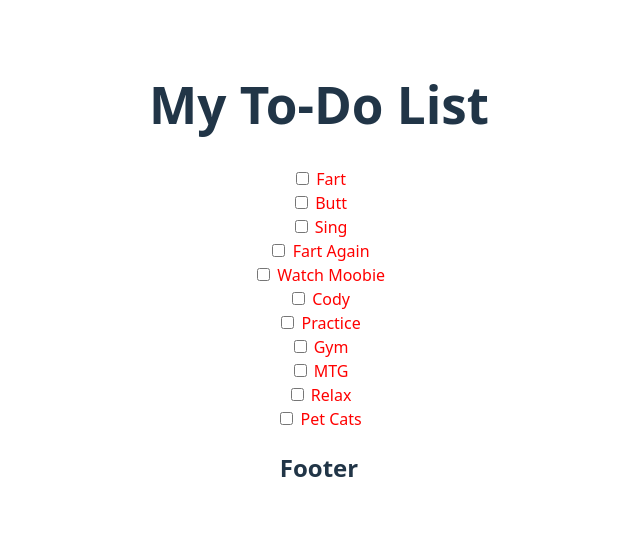
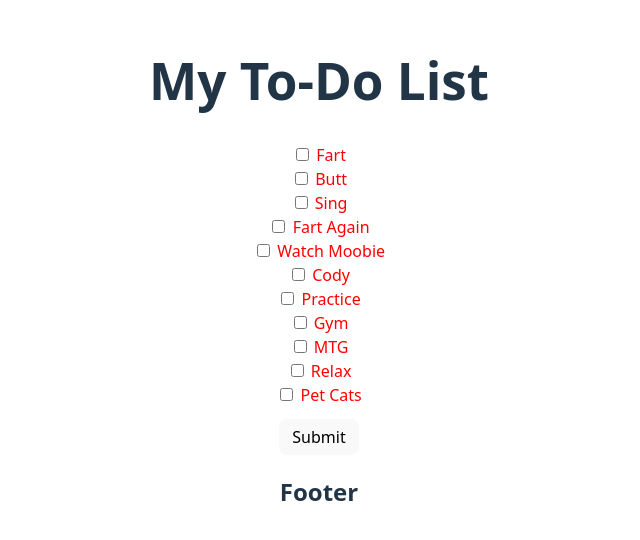
Before and after one commit to augustkeller/solo-project-jan-2026, a React (Vite) app in the folder solo-project/: page / in a window 1280 px wide. Shown: the part 126-666 px from the top of the page, without its empty margins (321-961 px from the left). Built offline with nearby package versions, Linux system fonts and the light colour scheme.

Commit message:
submit button first steps

```diff
--- a/solo-project/src/components/ToDoList.jsx
+++ b/solo-project/src/components/ToDoList.jsx
@@ -27,8 +27,19 @@ export default function ToDoList() {
         }));
     }
 
+    function handleSubmit(event) {
+        event.preventDefault();
+
+        const selectedItems = Object.keys(checkedItems).filter(
+            item => checkedItems[item]
+        );
+
+        console.log("Submitted items:", selectedItems);
+    }
+
     return (
-        <div className="category-selector">
+        <form className="category-selector" onSubmit={handleSubmit}>
+
             {items.map(item => (
                 <label key={item} style={{ display: "block" }}>
                     <input
@@ -42,6 +53,18 @@ export default function ToDoList() {
                     {checkedItems[item] && <span style={{color: checkedItems[item] ? "green" : "red"}}> COMPLETE!</span>}
                 </label>
             ))}
-        </div>
+
+            <button
+                type="submit"
+                style={{
+                    marginTop: "12px",
+                    padding: "6px 12px",
+                    cursor: "pointer",
+                }}
+            >
+                Submit
+            </button>
+
+        </form>
     );
 }
```
